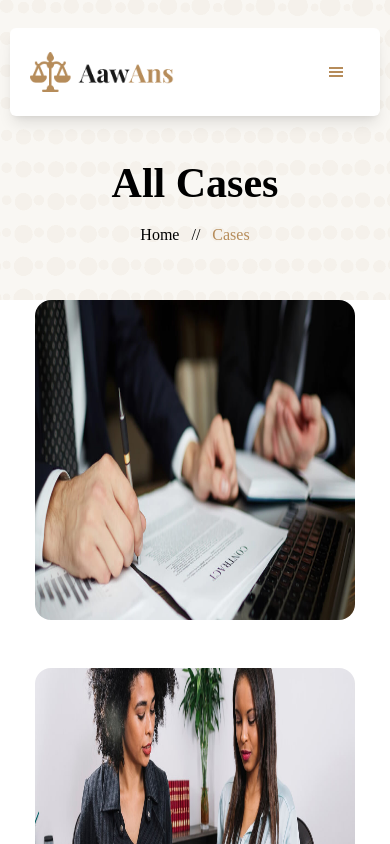
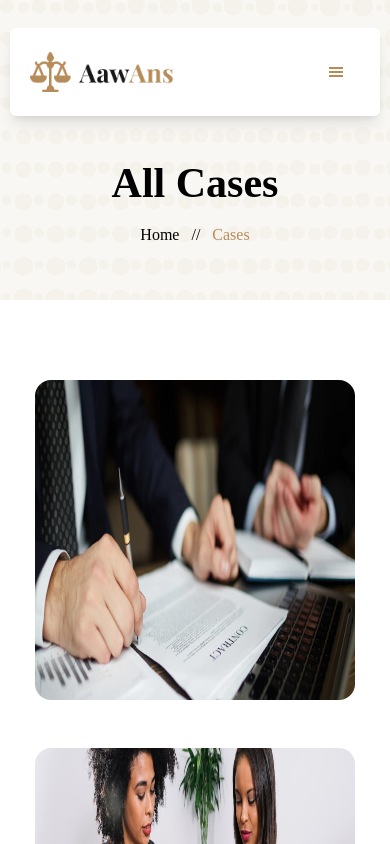
Before and after one commit to dm-mensavi/aawans-zaptek, a React (Create React App) app: page /cases in a window 390 px wide. Shown: the top 844 px of the page. Built offline with nearby package versions, Linux system fonts and the light colour scheme.

Commit message:
tablet view

```diff
--- a/src/Pages/Cases/Cases.js
+++ b/src/Pages/Cases/Cases.js
@@ -11,8 +11,8 @@ function Cases() {
 				<title>Cases - AawAans</title>
 			</Helmet>
 			<Header pageTitle="All Cases" name="Cases" />
-			<div className="lg:pt-40 flex justify-center">
-    <div className='grid lg:grid-cols-3 grid-cols-1 sm:grid-cols-3 gap-12'>
+			<div className="lg:pt-40 sm:pt-20 pt-20 pb-20 lg:pb-20 sm:pb-20 flex justify-center">
+    <div className='grid lg:grid-cols-3 grid-cols-1 sm:grid-cols-2 gap-12'>
       {caseData.map((cases)=>(
          <Link className='relative' to={`/cases/${cases.id}`}>
          <img src={cases.image} alt="case"
```
